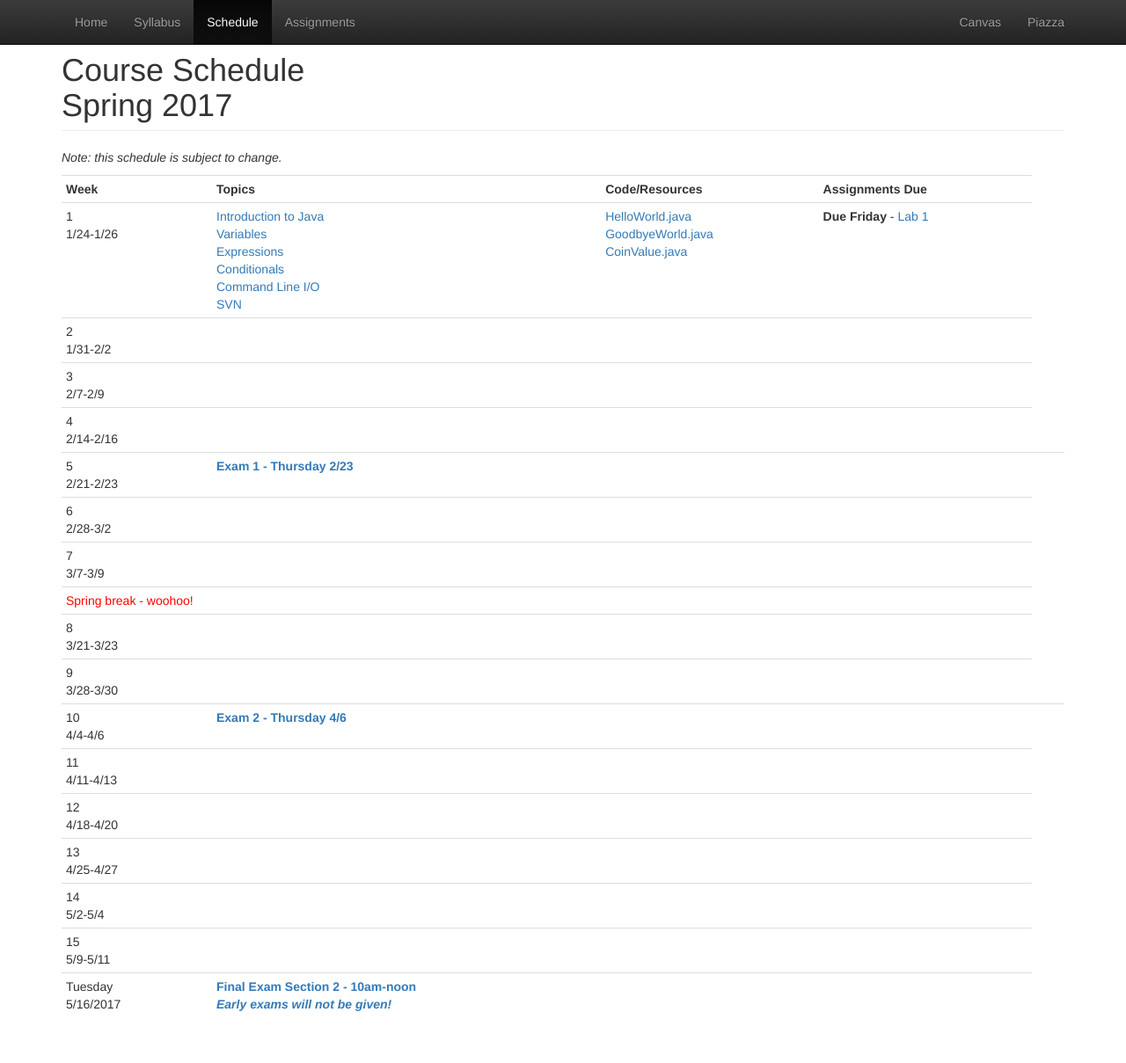
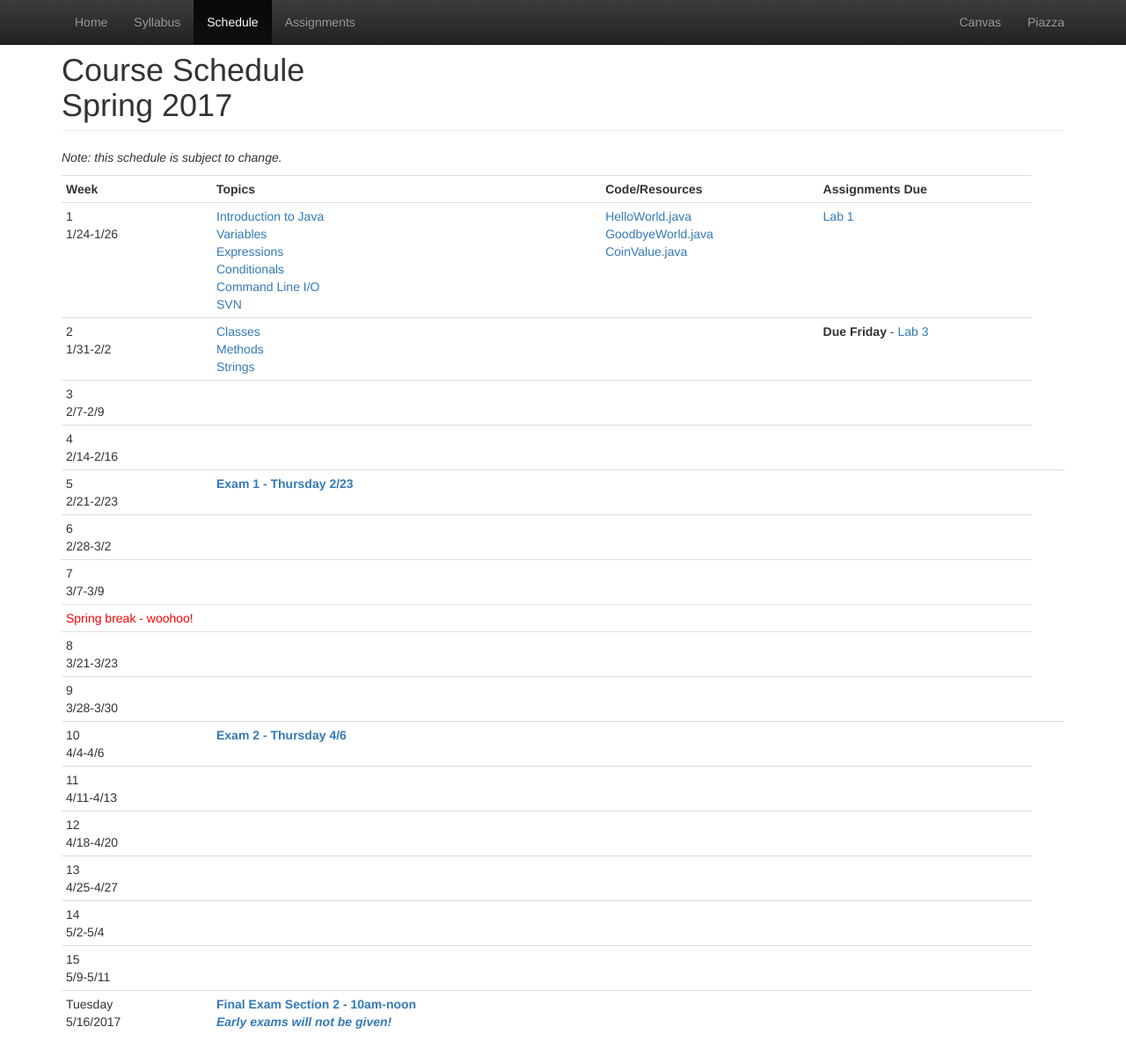
Before and after one commit to CS514-F17/cs514-f17.github.io, a Jekyll site: the page built from schedule.html, in a window 1280 px wide and 1217 px high. Shown: the top 1209 px of the window at 88% size. Built offline with Jekyll 4.4.1, drawn with Linux system fonts in a browser that asks for light colours.

Commit message:
add lab 2

```diff
--- a/assignments.html
+++ b/assignments.html
@@ -19,12 +19,12 @@
        <td><a href="https://github.com/CS112-S17/labs/blob/master/lab1.md">Getting Started with Java and SVN</a></td>
        <td>Friday 1/27, 5:00pm</td>
      </tr>
-<!--
      <tr>
        <td>2</td>
        <td><a href="https://github.com/CS112-S17/labs/blob/master/lab2.md">Classes, Math Operations, I/O</a></td>
-       <td>Friday 9/2, 5:00pm</td>
+       <td>Friday 2/3, 5:00pm</td>
      </tr>
+<!--
      <tr>
        <td>3</td>
        <td><a href="https://github.com/CS112-S17/labs/blob/master/lab3.md">Iteration, Strings, File I/O, ArrayLists</a></td>
--- a/schedule.html
+++ b/schedule.html
@@ -28,19 +28,22 @@
 				<!--<a href="https://github.com/CS112-F16/notes/blob/master/grading_rubric.md">Grading Rubric</a><br/>-->
 			</td>
 			<td>
-			  <a href="https://github.com/CS112-S17/code/blob/master/HelloWorld.java">HelloWorld.java</a><br/>
-			  <a href="https://github.com/CS112-S17/code/blob/master/GoodbyeWorld.java">GoodbyeWorld.java</a><br/>
-			  <a href="https://github.com/CS112-S17/code/blob/master/CoinValue.java">CoinValue.java</a><br/>
+				<a href="https://github.com/CS112-S17/code/blob/master/HelloWorld.java">HelloWorld.java</a><br/>
+				<a href="https://github.com/CS112-S17/code/blob/master/GoodbyeWorld.java">GoodbyeWorld.java</a><br/>
+				<a href="https://github.com/CS112-S17/code/blob/master/CoinValue.java">CoinValue.java</a><br/>
 			</td>
-			<td><strong>Due Friday</strong> - <a href="https://github.com/CS112-S17/labs/blob/master/lab1.md">Lab 1</a></td>
+			<td><a href="https://github.com/CS112-S17/labs/blob/master/lab1.md">Lab 1</a></td>
 		</tr>
 		<tr>
 			<td>2<br/>1/31-2/2</td>
 			<td>
+				<a href="https://github.com/CS112-S17/notes/blob/master/classes.md">Classes</a><br/>
+				<a href="https://github.com/CS112-S17/notes/blob/master/methods.md">Methods</a><br/>
+				<a href="https://github.com/CS112-S17/notes/blob/master/strings.md">Strings</a><br/>
 			</td>
 			<td>
 			</td>
-			<td></td>
+			<td><strong>Due Friday</strong> - <a href="https://github.com/CS112-S17/labs/blob/master/lab2.md">Lab 3</a></td>
 		</tr>
 		<tr>
 			<td>3<br/>2/7-2/9</td>
```
